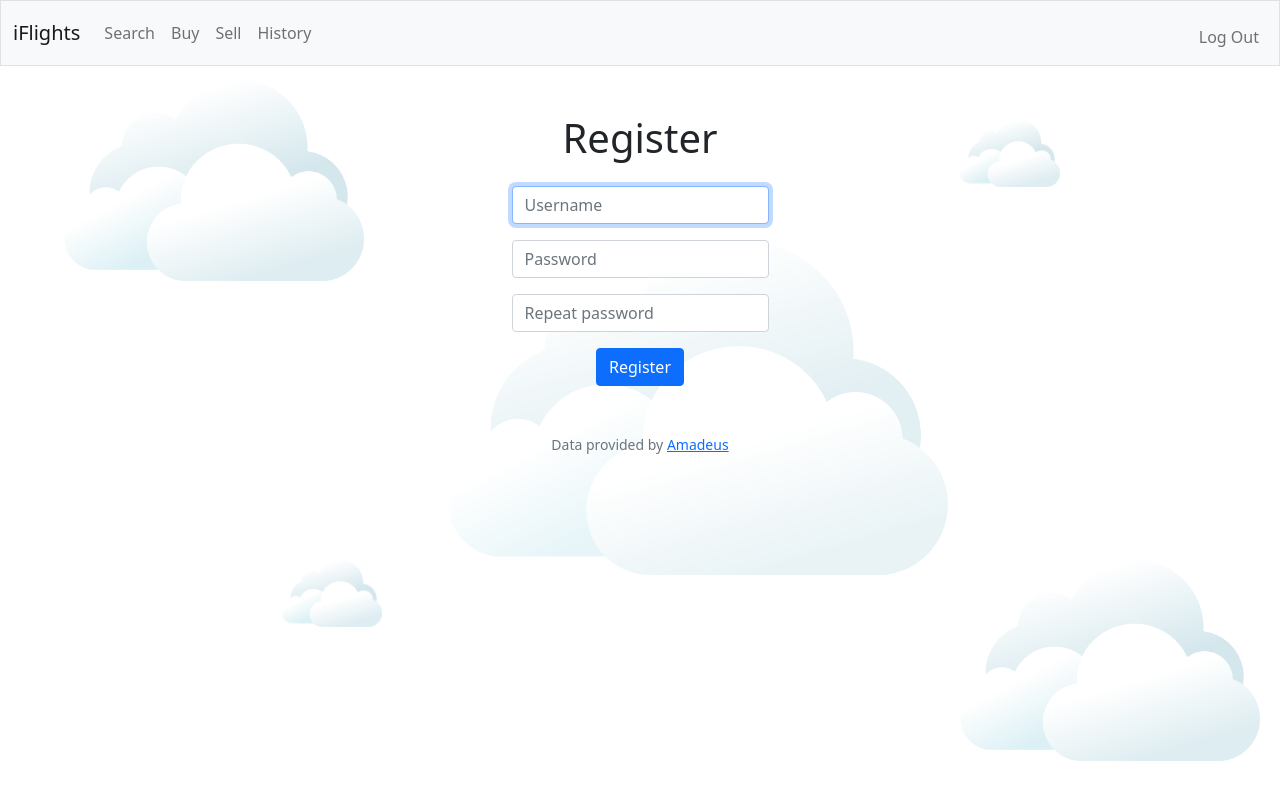
After one commit to afonsogmarques/Flights, a Flask app: page /register in a window 1280 px wide. The commit adds this page. Run offline with Flask 2, Linux system fonts and the light colour scheme; data comes from the database, SQL or seed files in the repository.

```diff
--- a/app.py
+++ b/app.py
@@ -4,11 +4,12 @@ import sqlite3
 import datetime
 
 from aiosqlite import connect
-from flask import Flask, redirect, render_template, request
+from flask import Flask, redirect, render_template, request, session
 from amadeus import Client, ResponseError, Location
 from dotenv import load_dotenv
 from helpers import matchAirline, apology, add_years
-
+from flask_session import Session
+from werkzeug.security import check_password_hash, generate_password_hash
 from helpers import matchAirline
 
 app = Flask(__name__)
@@ -17,6 +18,19 @@ if __name__ == '__main__':
     app.run(debug=True)
 
 app.config["TEMPLATES_AUTO_RELOAD"] = True
+
+# Configure session to use filesystem (instead of signed cookies)
+app.config["SESSION_PERMANENT"] = False
+app.config["SESSION_TYPE"] = "filesystem"
+Session(app)
+
+@app.after_request
+def after_request(response):
+    """Ensure responses aren't cached"""
+    response.headers["Cache-Control"] = "no-cache, no-store, must-revalidate"
+    response.headers["Expires"] = 0
+    response.headers["Pragma"] = "no-cache"
+    return response
 
 app.jinja_env.filters["matchAirline"] = matchAirline
 
@@ -76,6 +90,7 @@ with sqlite3.connect('airports.db', check_same_thread=False) as con:
     cursor5.execute('SELECT code, name FROM airports')
     codeTranslator = dict(cursor5.fetchall())
 
+# HOMEPAGE
 @app.route('/', methods=['GET', 'POST'])
 def index():
 
@@ -131,3 +146,36 @@ def index():
 
     else:
         return render_template('index.html', countries=countries, airport_count=airport_count)
+
+
+# REGISTER
+@app.route("/register", methods=["GET", "POST"])
+def register():
+    with sqlite3.connect('airports.db', check_same_thread=False) as con:
+        cursor = con.cursor()
+        users = cursor.execute('SELECT username FROM users')
+
+        if request.method == 'POST':
+            username = request.form.get('username')
+            if not username:
+                return apology('Please provide a username!')
+
+            password = request.form.get('password')
+            if not password:
+                return apology('Please provide a password!')
+
+            confirmation = request.form.get('confirmation')
+            if not confirmation or confirmation != password:
+                return apology("Passwords don't match!")
+
+            for user in users:
+                if username == user:
+                    return apology('Username is already in use!')
+
+            sql = "INSERT INTO users (username, hash) VALUES (?, ?)"
+            values = username, generate_password_hash(password)
+            cursor.execute(sql, values)
+
+            return redirect('/')
+        else:
+            return render_template('register.html')
--- a/static/styles.css
+++ b/static/styles.css
@@ -2,8 +2,8 @@
     position: fixed;
     top: 30vh;
     left: 35vw;
-    opacity: 0.6;
-    width: 300px;
+    opacity: 0.4;
+    width: 500px;
     z-index: -999;
 }
 
@@ -21,22 +21,22 @@
     top: 70vh;
     left: 22vw;
     opacity: 0.6;
-    width: 300px;
+    width: 100px;
     z-index: -999;
 }
 
 #clouds4 {
     position: fixed;
     top: 15vh;
-    left: 65vw;
+    left: 75vw;
     opacity: 0.6;
-    width: 300px;
+    width: 100px;
     z-index: -999;
 }
 
 #clouds5 {
     position: fixed;
-    top: 80vh;
+    top: 70vh;
     left: 75vw;
     opacity: 0.6;
     width: 300px;
@@ -90,7 +90,7 @@ main {
 
 #index-content {
     display: flex;
-    height: 80vh;
+    height: 77vh;
 }
 
 div#loading {
@@ -102,7 +102,7 @@ div#loading {
 }
 
 #apology {
-    height: 80vh;
+    height: 77vh;
 }
 
 #apology img {
--- a/templates/apology.html
+++ b/templates/apology.html
@@ -9,6 +9,6 @@
         <h2>Error</h2>
         <img src="/static/aircraft.png" width="50%">
         <h2>{{ message }}</h2>
-        <a href="/" class="text-dark mt-5"><h5>Back</h5></a>
+        <a href="javascript:history.back()" class="text-dark mt-5"><h5>Back</h5></a>
     </div>
 {% endblock %}
--- /dev/null
+++ b/templates/register.html
@@ -0,0 +1,21 @@
+{% extends "layout.html" %}
+
+{% block title %}
+    Register
+{% endblock %}
+
+{% block main %}
+    <h1 class="mb-4">Register</h1>
+    <form action="/register" method="post">
+        <div class="mb-3">
+            <input autocomplete="off" autofocus class="form-control mx-auto w-auto" id="username" name="username" placeholder="Username" type="text">
+        </div>
+        <div class="mb-3">
+            <input class="form-control mx-auto w-auto" id="password" name="password" placeholder="Password" type="password">
+        </div>
+        <div class="mb-3">
+            <input class="form-control mx-auto w-auto" id="confirmation" name="confirmation" placeholder="Repeat password" type="password">
+        </div>
+        <button class="btn btn-primary" type="submit">Register</button>
+    </form>
+{% endblock %}
```
Also changed, not shown: airports.db, 1 other file.
